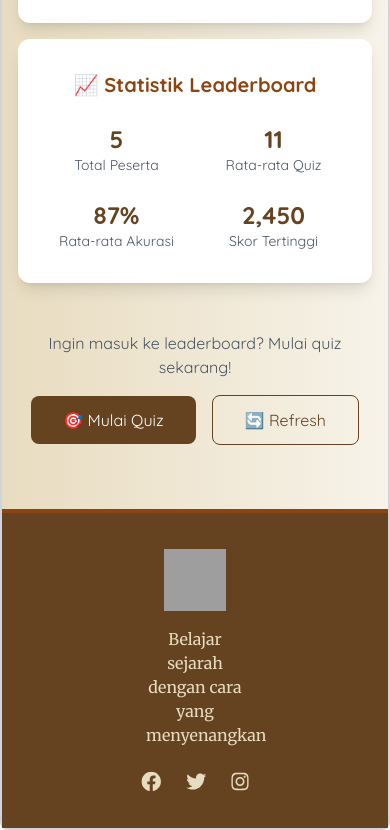
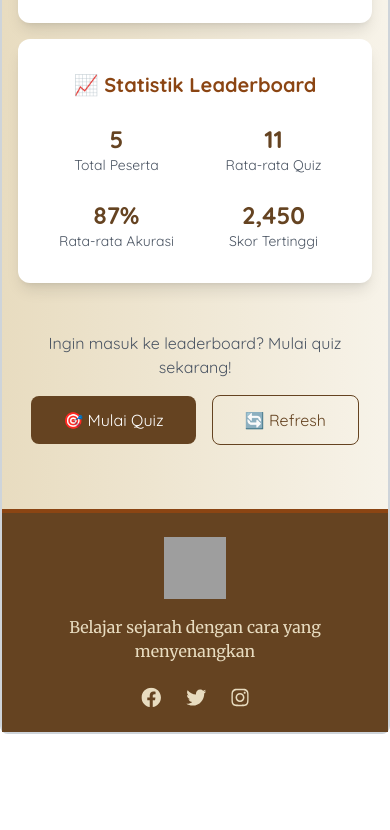
Before and after one commit to znlumins/historicblock, a React (Vite) app: page /leaderboard in a window 390 px wide. Shown: the part 1005-1835 px from the top of the page. After the commit the page ends 1739 px from the top, so only its background shows below. Built offline with nearby package versions, Linux system fonts and the light colour scheme; sample sign-in values are in the browser's storage; grey boxes are pictures that could not be loaded; the HTML template or start-up script is replaced by a standard one; a web font is replaced by a local one.

Commit message:
Fix Leaderboard footer responsiveness
cgen-7659ce824fe34707bfdd7b52d81929fe

```diff
--- a/src/pages/Leaderboard.tsx
+++ b/src/pages/Leaderboard.tsx
@@ -337,7 +337,7 @@ const Leaderboard = () => {
       </section>
 
       {/* Footer */}
-      <footer className="w-full bg-historic-brown border-t-4 border-historic-brown-dark py-9 px-36">
+      <footer className="w-full bg-historic-brown border-t-4 border-historic-brown-dark py-6 md:py-9 px-4 md:px-8 lg:px-36">
         <div className="max-w-6xl mx-auto text-center relative">
           {/* Logo */}
           <img
```
